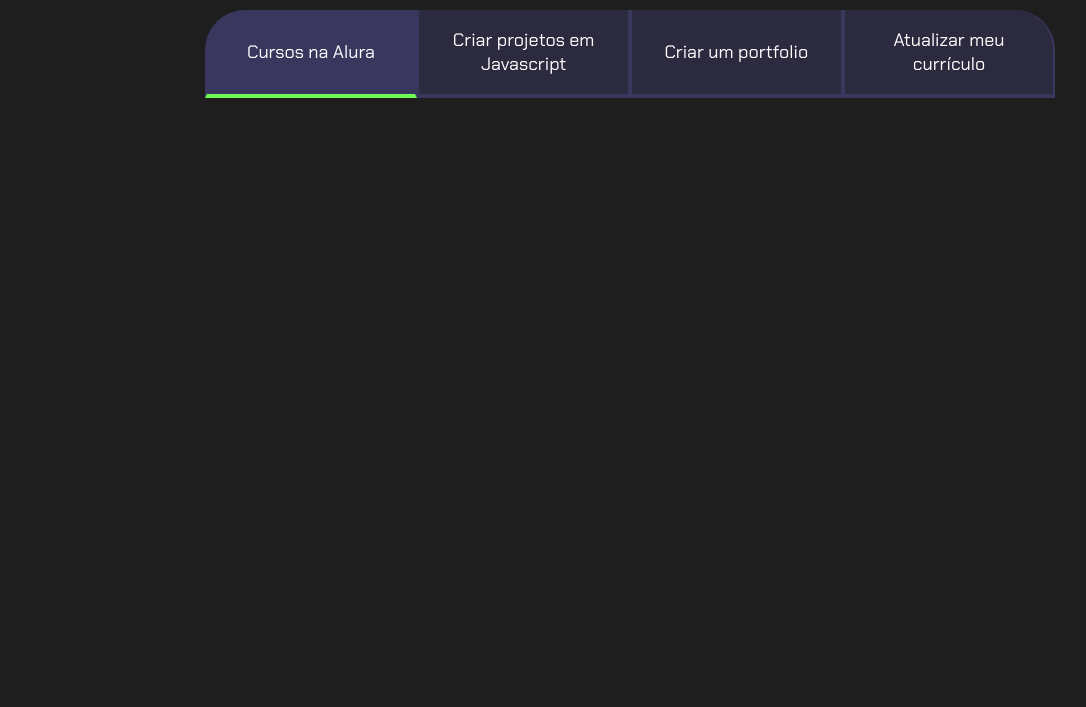
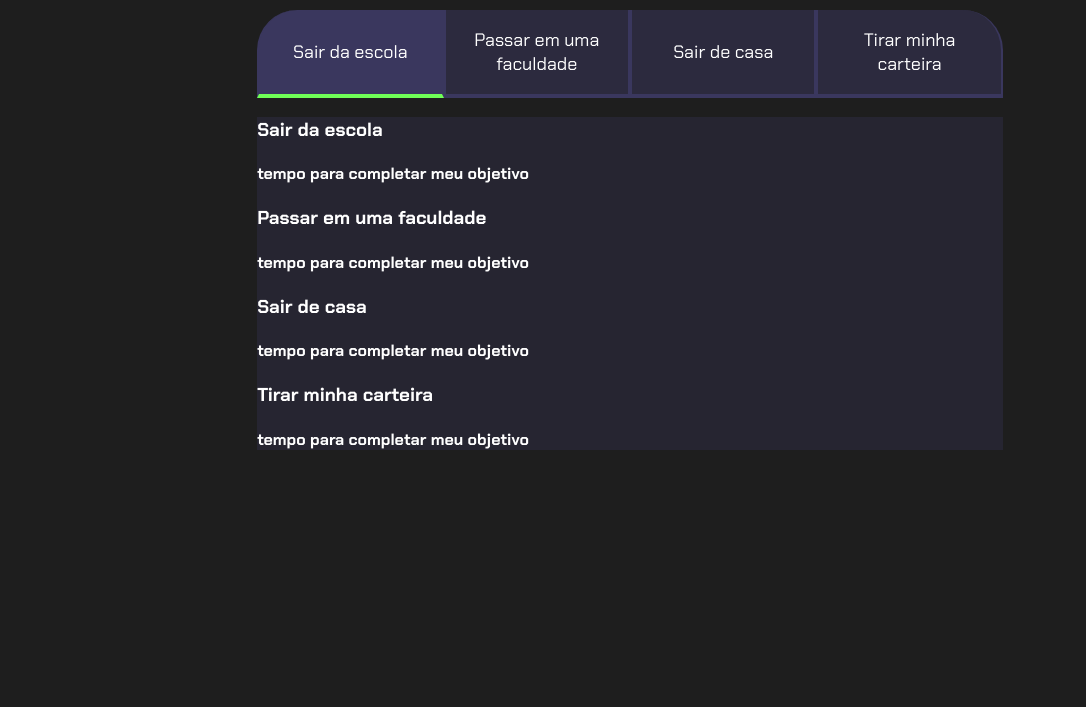
Before and after one commit to lu4oli/projetodosobjetivos-da-LUH, a plain HTML site: page js-projeto-de-vida-codigo-base/index.html in a window 1280 px wide. Shown: the part 93-800 px from the top of the page, without its empty margins (10-1096 px from the left). Drawn offline with Linux system fonts and the light colour scheme.

Commit message:
Add files via upload

```diff
--- a/js-projeto-de-vida-codigo-base/index.html
+++ b/js-projeto-de-vida-codigo-base/index.html
@@ -10,13 +10,33 @@
 
 <body>
     <section class="conteudo-principal">
-        <h2 class="titulo-principal">Meus Objetivos do ano<span>_</span></h2>
+        <h2 class="titulo-principal">Meus Objetivos até ano que vem<span>_</span></h2>
+        <div class="conteudo">
         <div class="botoes">
-            <button class="botao ativo">Cursos na Alura</button>
-            <button class="botao">Criar projetos em Javascript</button>
-            <button class="botao">Criar um portfolio</button>
-            <button class="botao">Atualizar meu currículo</button>
+            <button class="botao ativo">Sair da escola</button>
+            <button class="botao">Passar em uma faculdade</button>
+            <button class="botao">Sair de casa</button>
+            <button class="botao">Tirar minha carteira</button>
         </div>
+        <div class="abas-textos">
+      <div class="aba-conteudo">
+            <h3 class="aba-conteudo-titulo-principal">Sair da escola</h3>
+            <h4 class="aba-conteudo-titulo-secundario">tempo para completar meu objetivo</h4>
+        </div>
+        <div class="aba-conteudo">
+            <h3 class="aba-conteudo-titulo-principal">Passar em uma faculdade</h3>
+            <h4 class="aba-conteudo-titulo-secundario">tempo para completar meu objetivo</h4>
+        </div>
+        <div class="aba-conteudo">
+            <h3 class="aba-conteudo-titulo-principal">Sair de casa</h3>
+            <h4 class="aba-conteudo-titulo-secundario">tempo para completar meu objetivo</h4>
+        </div>
+        <div class="aba-conteudo">
+            <h3 class="aba-conteudo-titulo-principal">Tirar minha carteira</h3>
+            <h4 class="aba-conteudo-titulo-secundario">tempo para completar meu objetivo</h4>
+        </div>
+     </div>
+    </div>
     </section>
     <script src="main.js"></script>
 </body>
--- a/js-projeto-de-vida-codigo-base/style.css
+++ b/js-projeto-de-vida-codigo-base/style.css
@@ -64,6 +64,10 @@ body {
     border-bottom: 4px solid var(--verde);
 }
 
+.abas-textos{
+    background-color: var(--texto-fundo);
+}
+
 @media screen and (min-width: 768px) {
     .botoes {
         display: flex;
```
